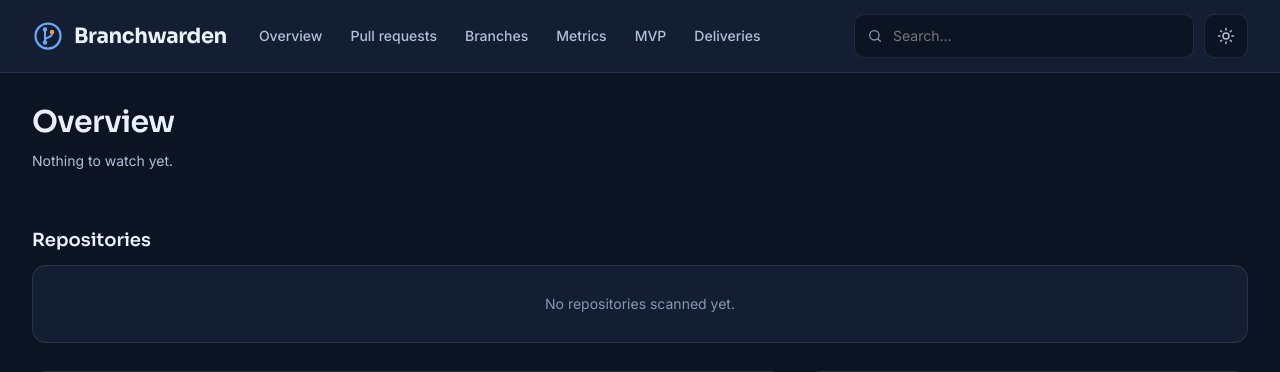
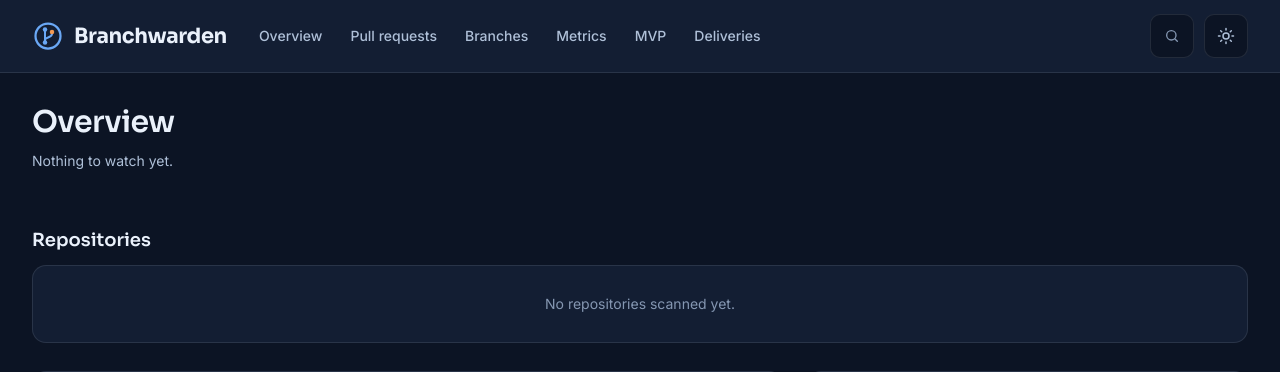
Before and after one commit to chrisnock-personal/branchwarden, a Python web app: template templates/index.html in a window 1280 px wide. Shown: the top 372 px of the page. Run offline with Jinja, Linux system fonts and the light colour scheme; the template is opened without the code that fills it, so the values that code supplies are empty.

Commit message:
Header: search collapses to an icon on mid-width screens, now the nav has eight links

```diff
--- a/static/branchwarden.css
+++ b/static/branchwarden.css
@@ -367,3 +367,11 @@ nav.sections a { padding: 10px 12px; }
 .mvp-rank .fill { display: block; height: 6px; border-radius: 999px; background: var(--bar); }
 .mvp-rank .v { text-align: right; font-variant-numeric: tabular-nums; color: var(--text2); }
 .mvp-note { margin: auto 20px 16px; padding: 10px 12px; border-radius: 10px; background: var(--warn-bg); font-size: 12px; }
+/* With the full nav, mid-width screens show search as an icon that opens on click or focus. */
+.search-icon { display: grid; place-items: center; cursor: pointer; min-height: 42px; }
+@media (min-width: 900px) and (max-width: 1440px) {
+  header.top .tools .search { flex: 0 0 44px; min-width: 44px; padding: 0 13px; transition: flex-basis .15s; }
+  header.top .tools .search input { width: 0; flex: 0 0 0; }
+  header.top .tools .search:focus-within { flex-basis: 220px; }
+  header.top .tools .search:focus-within input { flex: 1 1 auto; width: auto; }
+}
--- a/templates/base.html
+++ b/templates/base.html
@@ -47,8 +47,7 @@
   </nav>
   <div class="tools">
     <form class="search" method="get" action="{{ url_for('branches') if ep == 'branches' else url_for('pulls') }}" role="search">
-      <svg width="16" height="16" viewBox="0 0 24 24" fill="none" stroke="currentColor" stroke-width="2" stroke-linecap="round" aria-hidden="true" style="color: var(--muted)"><circle cx="11" cy="11" r="7"/><path d="M20 20l-3.5-3.5"/></svg>
-      <label for="q" class="sr-only">Search</label>
+      <label for="q" class="search-icon"><svg width="16" height="16" viewBox="0 0 24 24" fill="none" stroke="currentColor" stroke-width="2" stroke-linecap="round" aria-hidden="true" style="color: var(--muted)"><circle cx="11" cy="11" r="7"/><path d="M20 20l-3.5-3.5"/></svg><span class="sr-only">Search</span></label>
       <input id="q" type="search" name="q" value="{{ q or '' }}" placeholder="Search…" title="{{ 'Search branches, repos and people' if ep == 'branches' else 'Search pull requests, branches and people' }}">
     </form>
     {{ theme_button() }}
```
